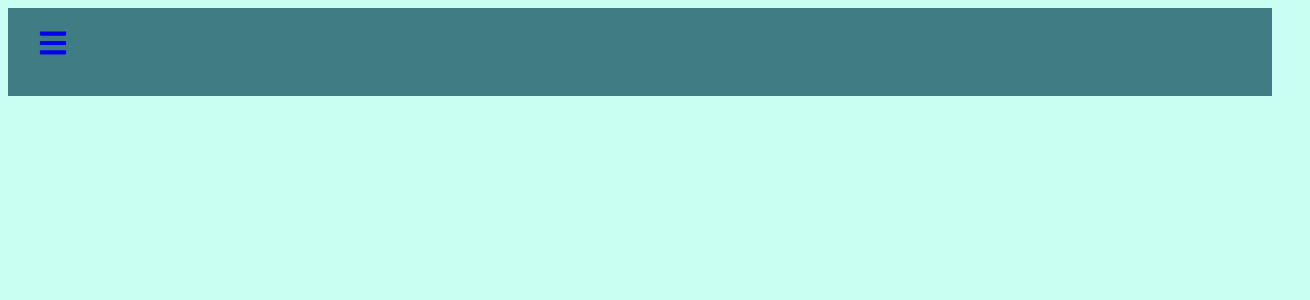
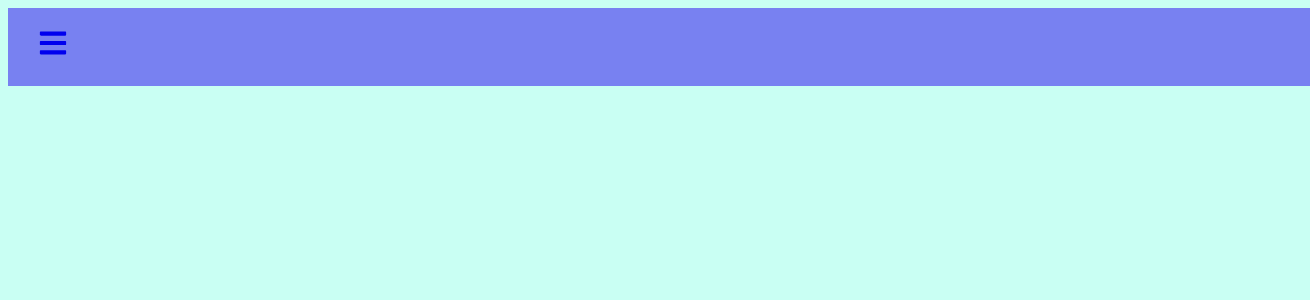
Before and after one commit to kuboilynn/softwaredevelopment, a React (Create React App) app in the folder front/my-app/: page /StudentHome in a window 1280 px wide. Shown: the top 300 px of the page, 1310 px wide, since content can reach past the window. Built offline with nearby package versions, Linux system fonts and the light colour scheme.

Commit message:
changed format of dashboard

```diff
--- a/front/my-app/src/pages/styles/Dashboard.css
+++ b/front/my-app/src/pages/styles/Dashboard.css
@@ -1,22 +1,31 @@
-.DashboardStudent body{
-  display: flex;
-  text-align: center;
+.body{
+  padding: 0;
+  margin: 0;
 }
 .dashhead{
-  background-color: rgba(6, 68, 83, 0.699);
-  height: 60px;
+  background-color: rgba(86, 75, 241, 0.699);
+  height: 50px;
   font-size: 30px;
-  padding: 20px 0px 8px 30px;
+  padding: 20px 8px 8px 30px;
+  left:0;
+  margin:0cm;
+  border: 0cm;
+  width: 100%;
+  left:0;
+  top:0;
+
 }
 
 .menu-bars{
-  background-color: rgb(50, 144, 151);
+  background-color: rgb(85, 126, 238);
   margin-left: 0cm;
   font-size:30px;
   width:250px;
   height: 800px;
   display:flex;
   justify-content: center;
+  position: absolute;
+  left:2;
 
 
 }
@@ -28,8 +37,10 @@
   height: 800px;
   display:flex;
   justify-content: center;
-  left:0;
+  position: absolute;
+  left:2;
   transition: 650ms;
+  transform: translateX(0);
 
 }
 
@@ -41,7 +52,7 @@
   height: 800px;
   display:flex;
   justify-content: center;
-
+  transform: translateX(-100%);
   position: fixed;
   left:-100%;
   transition: 850ms;
```
